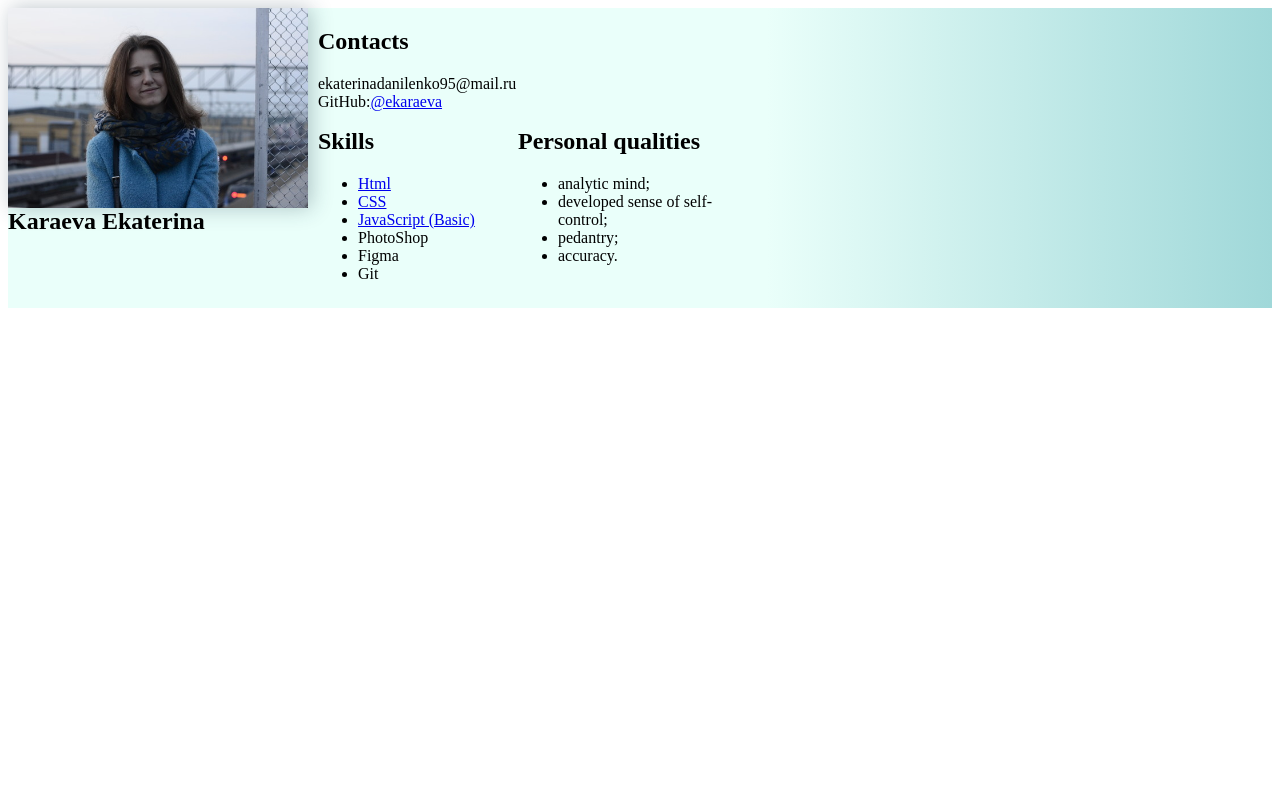
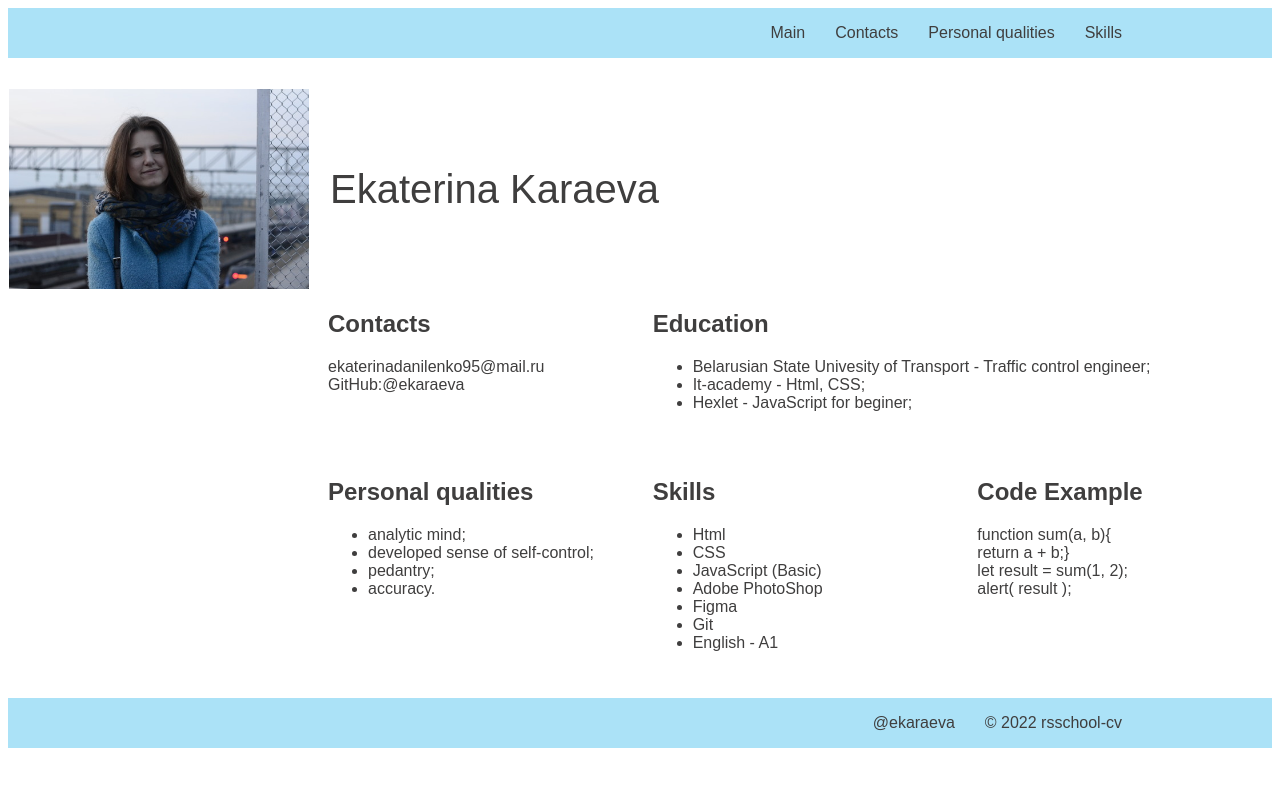
Before and after one commit to ekaraeva/rsschool-cv, a plain HTML site: page index.html in a window 1280 px wide. Drawn offline with Linux system fonts and the light colour scheme.

Commit message:
init: start task cv-3

```diff
--- a/index.html
+++ b/index.html
@@ -8,15 +8,32 @@
     <link rel="stylesheet" href="style.css">
 </head>
 <body>
+    <div class="cv">
+        <header>
+            <a href="#main">Main</a>
+            <a href="#contacts">Contacts</a>
+            <a href="#pq">Personal qualities</a>
+            <a href="#skills">Skills</a>
+        </header>
+        <div class="photo">
+            <img alt="photo" src="photo.jpg" id="main">
+            <h1>Ekaterina Karaeva</h1>
+        </div>
         <section>
-        <img alt="photo" src="photo.jpg">
-        <h1>Karaeva Ekaterina</h1>
-        <div class="contacts">
+            <div class="contacts" id="contacts">
                 <h2>Contacts</h2>
                 <span>ekaterinadanilenko95@mail.ru</span><br>
                 <span>GitHub:</span><a href="https://github.com/ekaraeva" target="blank">@ekaraeva</a>
             </div>
-        <div class="personal_qualities">
+            <div id="education">
+                <h2>Education</h2>
+                <ul>
+                    <li>Belarusian State Univesity of Transport - Traffic control engineer;</li>
+                    <li>It-academy - Html, CSS;</li>
+                    <li>Hexlet - JavaScript for beginer;</li>
+                </ul>
+            </div>
+            <div class="personal_qualities" id="pq">
                 <h2>Personal qualities</h2>
                 <ul>
                     <li>analytic mind;</li>
@@ -25,17 +42,27 @@
                     <li>accuracy.</li>
                 </ul>
             </div>
-        <div class="skills">
+            <div class="skills" id="skills">
                 <h2>Skills</h2>
                 <ul>
-                <li><a href="https://www.dist.it-academy.by/course/front-end-developer/fd1-razrabotka-veb-saytov-s-ispolzovaniem-html-css-i-javascript/">Html</a></li>
-                <li><a href="https://www.dist.it-academy.by/course/front-end-developer/fd1-razrabotka-veb-saytov-s-ispolzovaniem-html-css-i-javascript/">CSS</a></li>
-                <li><a href="https://www.dist.it-academy.by/course/front-end-developer/fd1-razrabotka-veb-saytov-s-ispolzovaniem-html-css-i-javascript/">JavaScript (Basic)</a></li>
-                <li>PhotoShop</li>
+                    <li><a href="https://www.dist.it-academy.by/course/front-end-developer/fd1-razrabotka-veb-saytov-s-ispolzovaniem-html-css-i-javascript/" target="blank">Html</a></li>
+                    <li><a href="https://www.dist.it-academy.by/course/front-end-developer/fd1-razrabotka-veb-saytov-s-ispolzovaniem-html-css-i-javascript/" target="blank">CSS</a></li>
+                    <li><a href="https://ru.hexlet.io/courses/js-basics" target="blank">JavaScript (Basic)</a></li>
+                    <li>Adobe PhotoShop</li>
                     <li>Figma</li>
                     <li>Git</li>
+                    <li>English - A1</li>
                 </ul>
             </div>
+            <div class="code">
+                <h2>Code Example</h2>
+                <p>function sum(a, b){<br> return a + b;}<br>let result = sum(1, 2);<br>alert( result );</p>
+            </div>
         </section>
+        <footer>
+            <a href="https://github.com/ekaraeva" target="blank">@ekaraeva</a>
+            <p>&#169; 2022 rsschool-cv</p>
+        </footer>
+    </div>
 </body>
 </html>
--- a/style.css
+++ b/style.css
@@ -1,29 +1,68 @@
 img{
     width: 300px;
-    box-shadow: 3px 0px 20px 0px rgba(34, 60, 80, 0.3);
+    border: 1px solid white;
+}
+.cv{
+    margin: 0 auto;
+    font-family:Arial, Helvetica, sans-serif;
+    font-weight: lighter;
+    color: rgb(63, 62, 62);
+}
+header, footer{
+    height: 50px;
+    background-color: #ABE2F7;
+    display: flex;
+    justify-content: flex-end;
+    align-items: center;
+    gap: 30px;
+    padding: 0 150px 0 150px;
 }
 section{
-    background: linear-gradient(90deg, rgb(234, 255, 250) 60%, rgb(160, 216, 217));
+    margin: 0 0 30px 320px;
     display: grid;
-    grid-template-columns: 310px 200px 200px;
-    grid-template-rows: 100px 100px 100px;
-    grid-template-areas:"p1 p3 p3"
-                        "p1 p4 p5"
-                        "p2 p4 p5";
+    justify-content: space-around;
+    align-items: start;
+    gap: 30px;
+    grid-template-columns: 1fr 1fr 1fr;
+    grid-template-areas: "contact education education "
+                         "pq skills code";
 }
-img{
-    grid-area: p1;
+#education{
+    grid-area: education;
+}
+.contacts{
+    grid-area: contact;
+}
+.code{
+    grid-area: code;
+}
+.skills{
+    grid-area: skills;
+}
+#pq{
+    grid-area: pq;
+}
+.photo{
+    display: flex;
+    justify-content: flex-start;
+    align-items: center;
+    gap: 20px;
+    margin-top: 30px;
 }
 h1{
-    grid-area: p2;
-    margin: 0;
+    font-size: 40px;
+    font-family:Arial, Helvetica, sans-serif;
+    font-weight: lighter;
 }
-.contacts{
-    grid-area: p3;
+a {
+    color: rgb(63, 62, 62);
+    text-decoration: none;
 }
-.skills{
-    grid-area: p4;
+a:hover {
+    color: rgb(110, 155, 252);
 }
-.personal_qualities{
-    grid-area: p5;
+section > div:hover{
+    border: 2px solid #ABE2F7;
+    cursor: pointer;
+    padding: 10px;
 }
```
Lines whose indentation alone changed are shown as unchanged.
